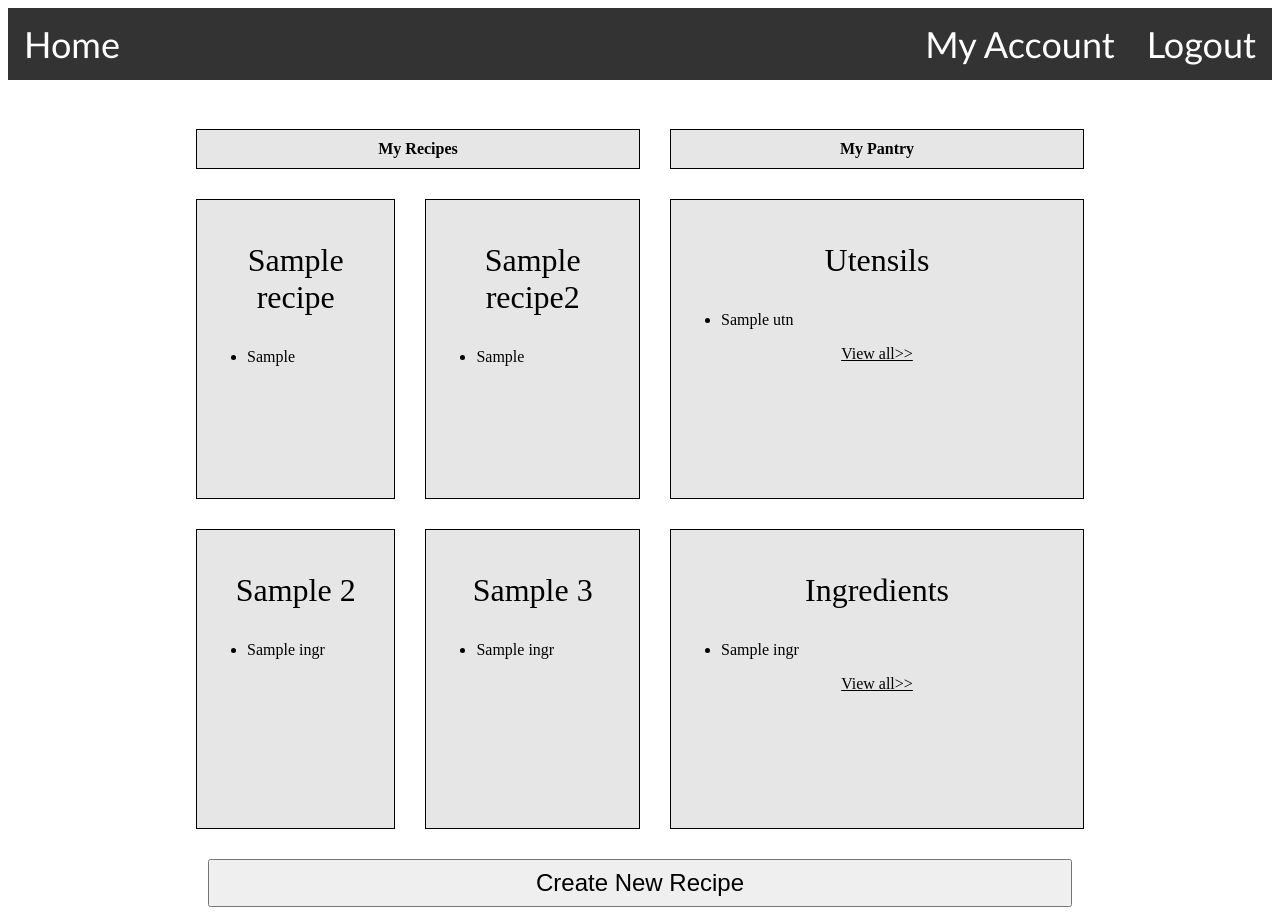
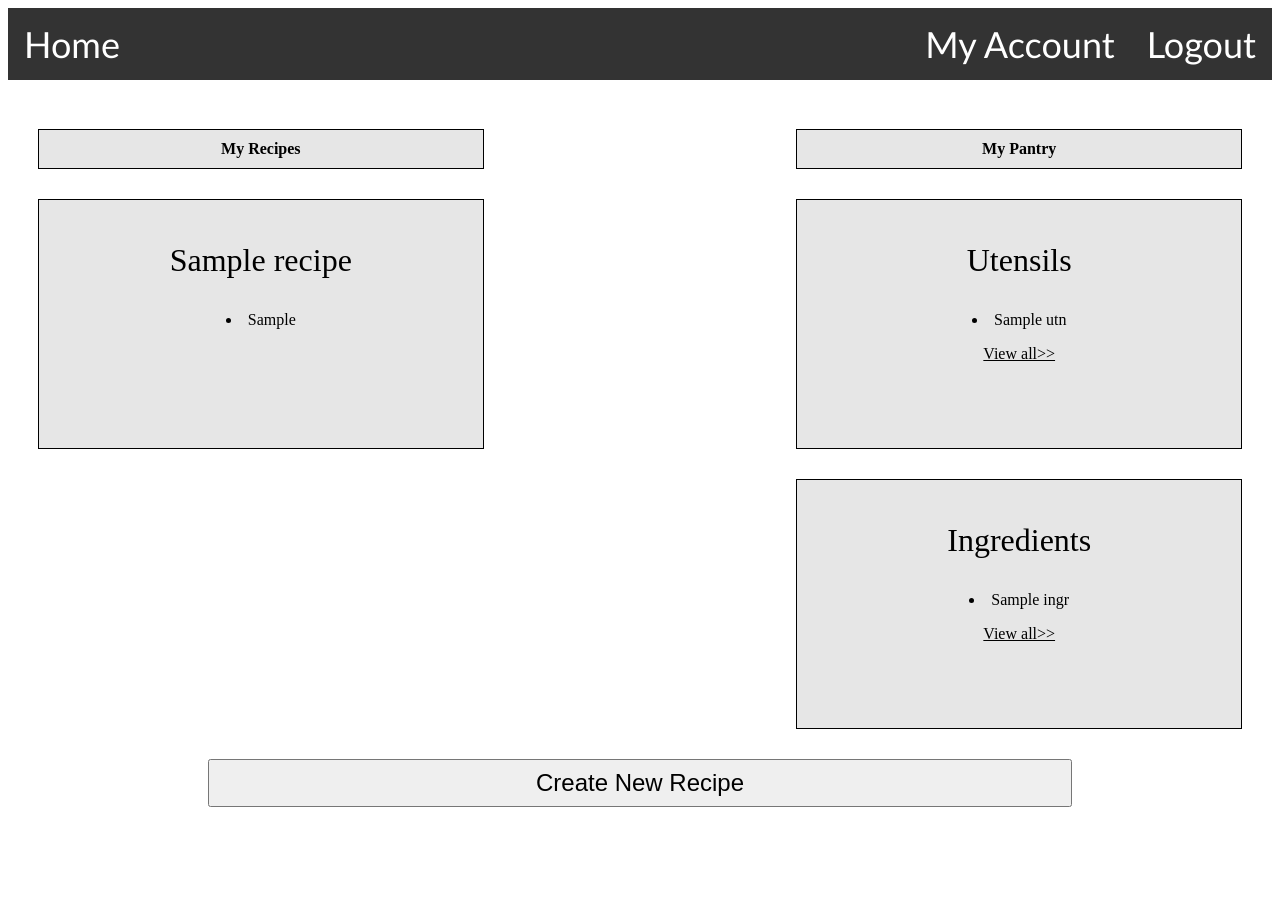
Before and after one commit to russellpAtCU/RecipeBuddy, a Django app: template django/recipebuddy/templates/accountHub.html in a window 1280 px wide. After the commit the page ends 807 px from the top, so only its background shows below. Run offline with Django 4.2, Linux system fonts and the light colour scheme; the template is opened without the code that fills it: most values are stand-ins (such as "Sample title", 1, 10 or a date in 2020).

Commit message:
accountHub can load as many recipes as needed instead of only 4

```diff
--- a/django/recipebuddy/templates/accountHub.html
+++ b/django/recipebuddy/templates/accountHub.html
@@ -14,33 +14,8 @@
 		display recipes in a readable format
 
 	-->
-	<script>
-		function loadLinks(){
-			var link0 = document.getElementById("recipeLink0")
-			var id0 = "{{recipes.0.get_id}}";
-			console.log(id0)
-			link0.setAttribute("href", "/app/recipe/" + id0)
 
-			var link1 = document.getElementById("recipeLink1")
-			var id1 = "{{recipes.1.get_id}}";
-			console.log(id1)
-			link1.setAttribute("href", "/app/recipe/" + id1)
-
-			var link2 = document.getElementById("recipeLink2")
-			var id2 = "{{recipes.2.get_id}}";
-			console.log(id2)
-			link2.setAttribute("href", "/app/recipe/" + id2)
-
-			var link3 = document.getElementById("recipeLink3")
-			var id3 = "{{recipes.3.get_id}}";
-			console.log(id3)
-			link3.setAttribute("href", "/app/recipe/" + id3)
-		}
-
-
-	</script>
-
-	<body onload="loadLinks()">
+	<body>
 
 	<ul style = "background-color : #333; list-style-type: none; overflow: hidden;" class="ul">
 		<li class="li"><a href="/app" style = "float:left; text-decoration:none; font-family: 'Trebuchet MS', sans-serif;" class="li a">Home</a></li>
@@ -52,73 +27,50 @@
             <center><b style="font-size: 300%;">{{user.get_username}}</b></center>
         </section>
 
-		<center><table style = "width:75%; border-spacing: 30px;" cellpadding = "10">
+		<center><table style = "width:40%; border-spacing: 30px; float:left" cellpadding = "10">
 			<tr style="height:30px; vertical-align:top;">
 				<th colspan = "2" style = "border: 1px solid black; background-color: #e6e6e6;">My Recipes</th>
-				<th colspan = "2" style = "border: 1px solid black; background-color: #e6e6e6;">My Pantry</th>
 			</tr>
 
 
-
-			<tr style="height:300px; vertical-align:top;">
-				{% for recipe in recipes %}
+			{% for recipe in recipes %}
+			<tr style="height:250px; vertical-align:top;">
 				<td style = "border: 1px solid black; background-color: #e6e6e6;">
-					<a href = "ifthisisstillheresomethingwentwrong" style ="color:black; text-decoration:none;" id="recipeLink0">
+					<a href = "/app/recipe/{{ recipe.get_id }}" style ="color:black; text-decoration:none;">
 						<p style = "text-align:center; font-size:200%;">{{recipe.recipe_name}}</p>
-						<ul>
-							<li>{{recipe.recipe_ingredients}}</li>
+						<ul class = "ul">
+							<li style="text-align:center;">{{recipe.recipe_ingredients}}</li>
 						</ul>
 					</a>
 				</td>
-				{% endfor %}
-				<td class="recipe2" style = "border: 1px solid black; background-color: #e6e6e6;">
-					<a href = "ifthisisstillheresomethingwentwrong" style ="color:black; text-decoration:none;" id="recipeLink1">
-						<p style = "text-align:center; font-size:200%;">{{recipe2.recipe_name}}</p>
-						<ul>
-							<li>{{recipe2.recipe_ingredients}}</li>
-						</ul>
-					</a>
-				</td>
+			</tr>
+			{% endfor %}
+		</table>
 
+		<table style = "width:40%; border-spacing: 30px; float:right" cellpadding = "10">
+			<tr style="height:30px; vertical-align:top;">
+				<th colspan = "2" style = "border: 1px solid black; background-color: #e6e6e6;">My Pantry</th>
+			</tr>
+			<tr style="height:250px; vertical-align:top;">
 
 				<td style = "border: 1px solid black; background-color: #e6e6e6; width:50%;">
 					<p style = "text-align:center; font-size:200%;">Utensils</p>
-					<ul>
+					<ul class = "ul">
 						{% for utn in utensils %}
-						<li>{{utn}}</li>
+						<li style="text-align:center;">{{utn}}</li>
 						{% endfor %}
 					</ul>
 					<p style = "text-decoration:underline; text-align:center;">View all&gt;&gt;</p>
 				</td>
+
 			</tr>
+			<tr style="height:250px; vertical-align:top;">
 
-			<tr style="height:300px; vertical-align:top;">
-
-				<td style = "border: 1px solid black; background-color: #e6e6e6;">
-					<a href = "ifthisisstillheresomethingwentwrong" style ="color:black; text-decoration:none;" id="recipeLink2">
-						<p style = "text-align:center; font-size:200%;">{{recipes.2.recipe_name}}</p>
-						<ul>
-							{% for ingr in recipes_ingredients.2 %}
-							<li>{{ingr}}</li>
-							{% endfor %}
-						</ul>
-					</a>
-				</td>
-				<td style = "border: 1px solid black; background-color: #e6e6e6;">
-					<a href = "ifthisisstillheresomethingwentwrong" style ="color:black; text-decoration:none;" id="recipeLink3">
-						<p style = "text-align:center; font-size:200%;">{{recipes.3.recipe_name}}</p>
-						<ul>
-							{% for ingr in recipes_ingredients.3 %}
-							<li>{{ingr}}</li>
-							{% endfor %}
-						</ul>
-					</a>
-				</td>
 				<td style = "border: 1px solid black; background-color: #e6e6e6; width:50%;">
 					<p style = "text-align:center; font-size:200%;">Ingredients</p>
-					<ul>
+					<ul class = "ul">
 						{% for ingr in ingredients %}
-						<li>{{ingr}}</li>
+						<li style="text-align:center;">{{ingr}}</li>
 						{% endfor %}
 					</ul><p style = "text-decoration:underline; text-align:center;">View all&gt;&gt;
 					</p>
```
